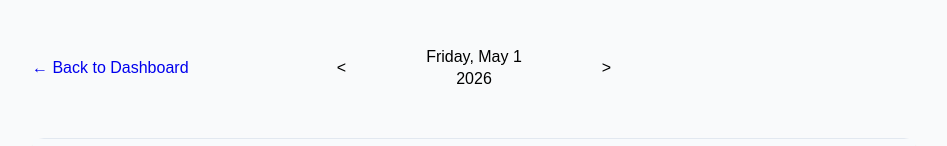
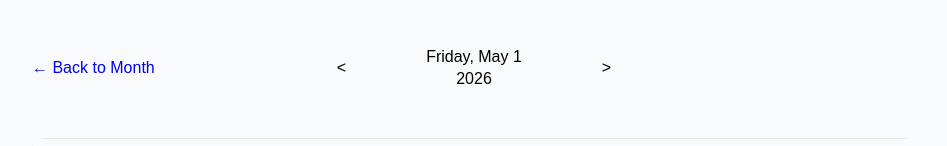
Before and after one commit to AfiaaSattar/FirstReactProject, a React (Vite) app: page /day/1/1 in a window 1280 px wide. Shown: the top 146 px of the page, without its empty margins (216-1163 px from the left). Built offline with nearby package versions, Linux system fonts and the light colour scheme; the HTML template or start-up script is replaced by a standard one.

Commit message:
3rd June

```diff
--- a/src/pages/DayPlannerPage.jsx
+++ b/src/pages/DayPlannerPage.jsx
@@ -1,9 +1,6 @@
 import { Link, useParams } from 'react-router-dom';
 import { useState, useEffect } from 'react';
-import { ArrowLeft, RotateCcw } from 'lucide-react';
-import { Play, Pause } from 'lucide-react';
-import { Square } from 'lucide-react';
-import { Trash2 } from 'lucide-react';
+import { ArrowLeft, RotateCcw, Play, Pause, Trash2, Square } from 'lucide-react';
 import styled from 'styled-components';
 
 const NavBut = styled(Link)`
@@ -257,7 +254,7 @@ export default function DayPlannerPage() {
     <div style={{ padding: '40px', margin: '0 100px 0 200px' }}>
       {/* Header Nav */}
       <HeadNav>
-        <NavBut to="/"> ←  Back to Dashboard</NavBut>
+        <NavBut to="/"> ←  Back to Month</NavBut>
         <DateSelector>
           <span> {'<'} </span>
           <CenterDate>
--- a/src/pages/MonthDetailsPage.jsx
+++ b/src/pages/MonthDetailsPage.jsx
@@ -1,6 +1,5 @@
 import { useParams, Link } from 'react-router-dom';
-import { ArrowLeft } from 'lucide-react';
-import { ArrowRight } from 'lucide-react';
+import { ArrowLeft, ArrowRight} from 'lucide-react';
 import styled from 'styled-components';
 import { preinit } from 'react-dom';
 
```
